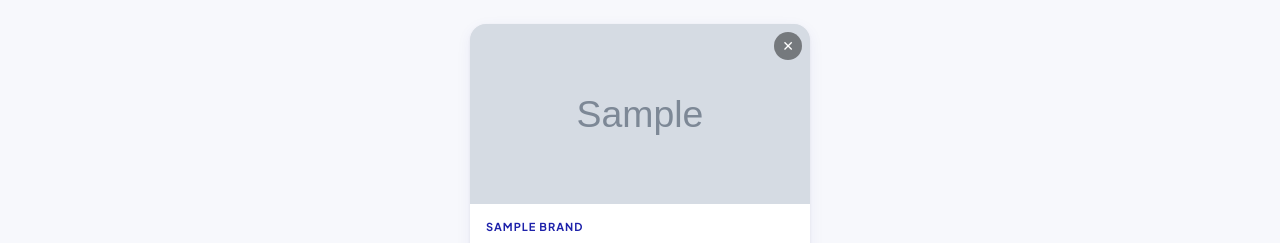
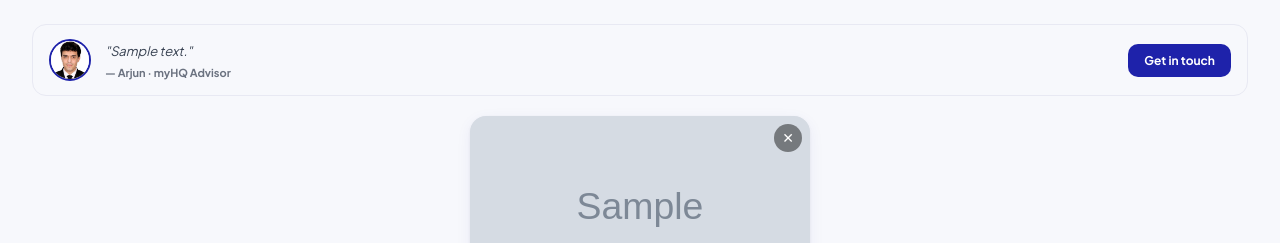
Before and after one commit to ritvizzzz/Proposal-Tool, a Flask app: template templates/compare.html in a window 1280 px wide. Shown: the part 60-303 px from the top of the page. Run offline with Flask 3, Linux system fonts and the light colour scheme; the template is opened without the code that fills it: most values are stand-ins (such as "Sample title", 1, 10 or a date in 2020); grey boxes marked "Sample" are stand-in pictures.

Commit message:
Update compare.html

```diff
--- a/templates/compare.html
+++ b/templates/compare.html
@@ -74,6 +74,7 @@ body { font-family: 'Plus Jakarta Sans', sans-serif; background: #F7F8FC; color:
 
 /* ── Main ── */
 .main { flex: 1; padding: 24px 32px 48px; max-width: 1400px; margin: 0 auto; width: 100%; }
+#intro-block { margin-bottom: 4px; }
 
 /* ── Map section (desktop: inline) ── */
 #map-section { margin-bottom: 12px; isolation: isolate; }
@@ -261,9 +262,7 @@ body { font-family: 'Plus Jakarta Sans', sans-serif; background: #F7F8FC; color:
   /* Hide desktop-only header elements on phone */
   .agent-pill-header { display: none; }
   .header-center { display: none; }
-  #phone-title-bar { display: block !important; text-align: center; }
   .header-right { margin-left: auto; }
-  #phone-intro-block { display: block !important; }
 
   /* Phone tabs — sticky below header */
   .phone-view-tabs {
@@ -286,6 +285,7 @@ body { font-family: 'Plus Jakarta Sans', sans-serif; background: #F7F8FC; color:
 
   /* Main: padded for bottom bar, no horizontal padding (cards go edge-to-edge) */
   .main { padding: 12px 0 82px; overflow-x: hidden; }
+  #intro-block { padding: 8px 16px 0; margin-bottom: 0; }
 
   /* Map section: fixed below tabs, full height (phone tab view) */
   #map-section {
@@ -343,9 +343,9 @@ body { font-family: 'Plus Jakarta Sans', sans-serif; background: #F7F8FC; color:
   }
   .btn-book-compact.scheduled { background: #059669; }
 
-  /* Phone bottom bar */
+  /* Phone bottom bar — display controlled by JS (hidden by default, shown in list view) */
   .mobile-bottom-bar {
-    display: flex; position: fixed; bottom: 0; left: 0; right: 0; z-index: 200;
+    position: fixed; bottom: 0; left: 0; right: 0; z-index: 200;
     background: #fff; border-top: 1px solid #E8E9F3;
     padding: 8px 12px; gap: 10px; align-items: center;
     box-shadow: 0 -4px 16px rgba(0,0,0,0.07);
@@ -431,11 +431,6 @@ body { font-family: 'Plus Jakarta Sans', sans-serif; background: #F7F8FC; color:
   <a href="tel:+447863754009" class="agent-popup-phone">📞 +44 7863 754009</a>
 </div>
 
-<!-- Phone-only title bar (below header) -->
-<div id="phone-title-bar" style="display:none">
-  {{ centres|length }} workspace option{{ 's' if centres|length != 1 }}{% if link.label %} for {{ link.label }}{% endif %}
-</div>
-
 <!-- Phone-only: Spaces / Map tabs -->
 <div class="phone-view-tabs" id="phone-view-tabs">
   <button class="pvt-btn" id="pvt-spaces" onclick="switchPhoneView('spaces')">
@@ -468,19 +463,30 @@ body { font-family: 'Plus Jakarta Sans', sans-serif; background: #F7F8FC; color:
     </button>
   </div>
 
-  <!-- Phone: Contact Arjun + personalised message (hidden on desktop) -->
-  <div id="phone-intro-block" style="display:none;padding:0 16px 12px">
-    <div onclick="toggleAgentPopup()" style="display:flex;align-items:center;gap:10px;padding:10px 14px;background:#F7F8FC;border:1.5px solid #E8E9F3;border-radius:12px;cursor:pointer;margin-bottom:{% if personalised_message %}10px{% else %}0{% endif %}">
-      <img src="/static/images/agent-arjun.png?v=2" style="width:36px;height:36px;border-radius:50%;object-fit:contain;background:#fff;border:2px solid #1E22AA;flex-shrink:0" alt="Arjun">
-      <div>
+  <!-- Arjun card + personalised message (desktop always visible; phone: list view only, controlled by JS) -->
+  {% if personalised_message %}
+  <div id="intro-block" style="padding:0 0 16px">
+    <div style="display:flex;align-items:center;gap:14px;padding:14px 16px;background:#F7F8FC;border:1.5px solid #E8E9F3;border-radius:14px">
+      <img src="/static/images/agent-arjun.png?v=2" style="width:42px;height:42px;border-radius:50%;object-fit:contain;background:#fff;border:2px solid #1E22AA;flex-shrink:0" alt="Arjun">
+      <div style="flex:1;min-width:0">
+        <div style="font-size:13px;color:#374151;font-style:italic;line-height:1.6;margin-bottom:4px">"{{ personalised_message }}"</div>
+        <div style="font-size:11px;font-weight:700;color:#6B7280">— Arjun · myHQ Advisor</div>
+      </div>
+      <button onclick="toggleAgentPopup()" style="flex-shrink:0;padding:9px 16px;background:#1E22AA;color:#fff;border:none;border-radius:10px;font-size:12px;font-weight:700;cursor:pointer;font-family:inherit;white-space:nowrap">Get in touch</button>
+    </div>
+  </div>
+  {% else %}
+  <div id="intro-block" style="padding:0 0 16px;display:none">
+    <div style="display:flex;align-items:center;gap:14px;padding:14px 16px;background:#F7F8FC;border:1.5px solid #E8E9F3;border-radius:14px">
+      <img src="/static/images/agent-arjun.png?v=2" style="width:42px;height:42px;border-radius:50%;object-fit:contain;background:#fff;border:2px solid #1E22AA;flex-shrink:0" alt="Arjun">
+      <div style="flex:1;min-width:0">
         <div style="font-size:13px;font-weight:700;color:#1A1A2E">Arjun · myHQ Advisor</div>
-        <div style="font-size:12px;color:#6B7280">Tap to get in touch</div>
+        <div style="font-size:12px;color:#6B7280">London workspace expert</div>
       </div>
+      <button onclick="toggleAgentPopup()" style="flex-shrink:0;padding:9px 16px;background:#1E22AA;color:#fff;border:none;border-radius:10px;font-size:12px;font-weight:700;cursor:pointer;font-family:inherit;white-space:nowrap">Get in touch</button>
     </div>
-    {% if personalised_message %}
-    <div style="background:#F0F1FA;border-left:3px solid #1E22AA;border-radius:0 8px 8px 0;padding:12px 14px;font-size:13px;color:#374151;font-style:italic;line-height:1.6">"{{ personalised_message }}"</div>
-    {% endif %}
   </div>
+  {% endif %}
 
   <!-- Cards -->
   <div class="cards-grid" id="cards-grid">
@@ -602,9 +608,9 @@ body { font-family: 'Plus Jakarta Sans', sans-serif; background: #F7F8FC; color:
 </main>
 
 <!-- Phone bottom bar — dynamic Book button -->
-<div class="mobile-bottom-bar">
+<div class="mobile-bottom-bar" id="mobile-bottom-bar">
   <button id="phone-book-btn" onclick="phoneBookCurrent()">
-    📅 Book for <span id="phone-book-space-name">this space</span>
+    📅 Book a viewing for <span id="phone-book-space-name">this space</span>
   </button>
 </div>
 
@@ -1035,6 +1041,10 @@ function switchPhoneView(view) {
   document.getElementById('tabs-row').style.display = isSpaces && _dismissed.size > 0 ? 'flex' : 'none';
   const mapSec = document.getElementById('map-section');
   mapSec.classList.toggle('phone-map-active', !isSpaces);
+  const bar = document.getElementById('mobile-bottom-bar');
+  if (bar) bar.style.display = isSpaces ? 'flex' : 'none';
+  const intro = document.getElementById('intro-block');
+  if (intro) intro.style.display = isSpaces ? '' : 'none';
   if (!isSpaces && _compareMap) {
     setTimeout(() => _compareMap.invalidateSize(), 60);
   }
@@ -1193,6 +1203,10 @@ if (window.innerWidth <= 640) {
   document.getElementById('cards-grid').style.display = 'none';
   document.getElementById('map-section').classList.add('phone-map-active');
   if (document.getElementById('tabs-row')) document.getElementById('tabs-row').style.display = 'none';
+  const _bar = document.getElementById('mobile-bottom-bar');
+  if (_bar) _bar.style.display = 'none';
+  const _intro = document.getElementById('intro-block');
+  if (_intro) _intro.style.display = 'none';
   // Leaflet was initialised while the map section was hidden (display:none),
   // so it measured 0×0. Force a resize after the browser paints the container.
   setTimeout(() => { if (_compareMap) _compareMap.invalidateSize(); }, 200);
@@ -1213,6 +1227,8 @@ if (window.location.pathname !== new URL('{{ canonical_url }}').pathname) {
   function updateBtn(name) {
     const el = document.getElementById('phone-book-space-name');
     if (el) el.textContent = shortName(name);
+    const bar = document.getElementById('mobile-bottom-bar');
+    if (bar && _phoneView === 'spaces') bar.style.display = name ? 'flex' : 'none';
   }
   function findVisibleCard(grid) {
     const gridLeft = grid.getBoundingClientRect().left;
```
